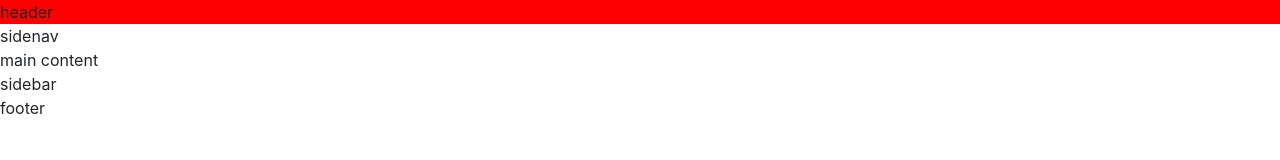
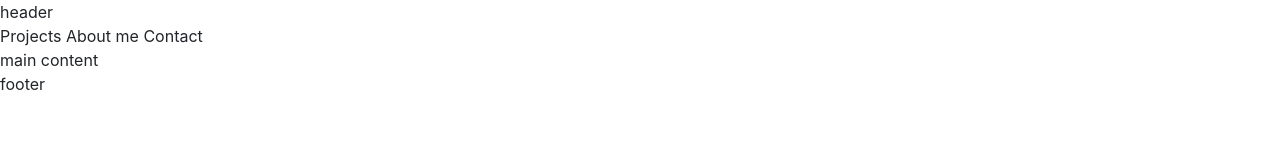
Before and after one commit to Jaywomack/portfolio, a plain HTML site: page index.html in a window 1280 px wide. Drawn offline with nearby package versions, Linux system fonts and the light colour scheme.

Commit message:
Added LESS

```diff
--- a/index.html
+++ b/index.html
@@ -11,26 +11,28 @@
     <link rel="stylesheet" href="https://stackpath.bootstrapcdn.com/bootstrap/4.3.1/css/bootstrap.min.css"
         integrity="sha384-ggOyR0iXCbMQv3Xipma34MD+dH/1fQ784/j6cY/iJTQUOhcWr7x9JvoRxT2MZw1T" crossorigin="anonymous">
     <!-- Font Awesome -->
-    <link rel="stylesheet" href="https://use.fontawesome.com/releases/v5.8.1/css/all.css" integrity="sha384-50oBUHEmvpQ+1lW4y57PTFmhCaXp0ML5d60M1M7uH2+nqUivzIebhndOJK28anvf" crossorigin="anonymous">
+    <link rel="stylesheet" href="https://use.fontawesome.com/releases/v5.8.1/css/all.css"
+        integrity="sha384-50oBUHEmvpQ+1lW4y57PTFmhCaXp0ML5d60M1M7uH2+nqUivzIebhndOJK28anvf" crossorigin="anonymous">
 
 
     <title>Holy Grail Template</title>
 </head>
+<header class="flex-header">
+    header
+</header>
 
 <body class='body'>
-    <header class="flex-header">
-        header
-    </header>
+
     <main class="flex-main">
         <nav class="flex-nav">
-            sidenav
+           Projects
+            About&nbsp;me
+            Contact
         </nav>
         <article class="flex-article">
             main content
         </article>
-        <aside class="flex-aside">
-            sidebar
-        </aside>
+
 
     </main>
     <footer class="flex-footer">
--- a/less/navigation.less
+++ /dev/null
@@ -1,3 +0,0 @@
-header {
-    background-color: red;
-}
--- a/less/reset.less
+++ b/less/reset.less
@@ -0,0 +1,48 @@
+/* http://meyerweb.com/eric/tools/css/reset/
+   v2.0 | 20110126
+   License: none (public domain)
+*/
+
+html, body, div, span, applet, object, iframe,
+h1, h2, h3, h4, h5, h6, p, blockquote, pre,
+a, abbr, acronym, address, big, cite, code,
+del, dfn, em, img, ins, kbd, q, s, samp,
+small, strike, strong, sub, sup, tt, var,
+b, u, i, center,
+dl, dt, dd, ol, ul, li,
+fieldset, form, label, legend,
+table, caption, tbody, tfoot, thead, tr, th, td,
+article, aside, canvas, details, embed,
+figure, figcaption, footer, header, hgroup,
+menu, nav, output, ruby, section, summary,
+time, mark, audio, video {
+	margin: 0;
+	padding: 0;
+	border: 0;
+	font-size: 100%;
+	font: inherit;
+	vertical-align: baseline;
+}
+/* HTML5 display-role reset for older browsers */
+article, aside, details, figcaption, figure,
+footer, header, hgroup, menu, nav, section {
+	display: block;
+}
+body {
+	line-height: 1;
+}
+ol, ul {
+	list-style: none;
+}
+blockquote, q {
+	quotes: none;
+}
+blockquote:before, blockquote:after,
+q:before, q:after {
+	content: '';
+	content: none;
+}
+table {
+	border-collapse: collapse;
+	border-spacing: 0;
+}
```
Also changed, not shown: css/index.css.
